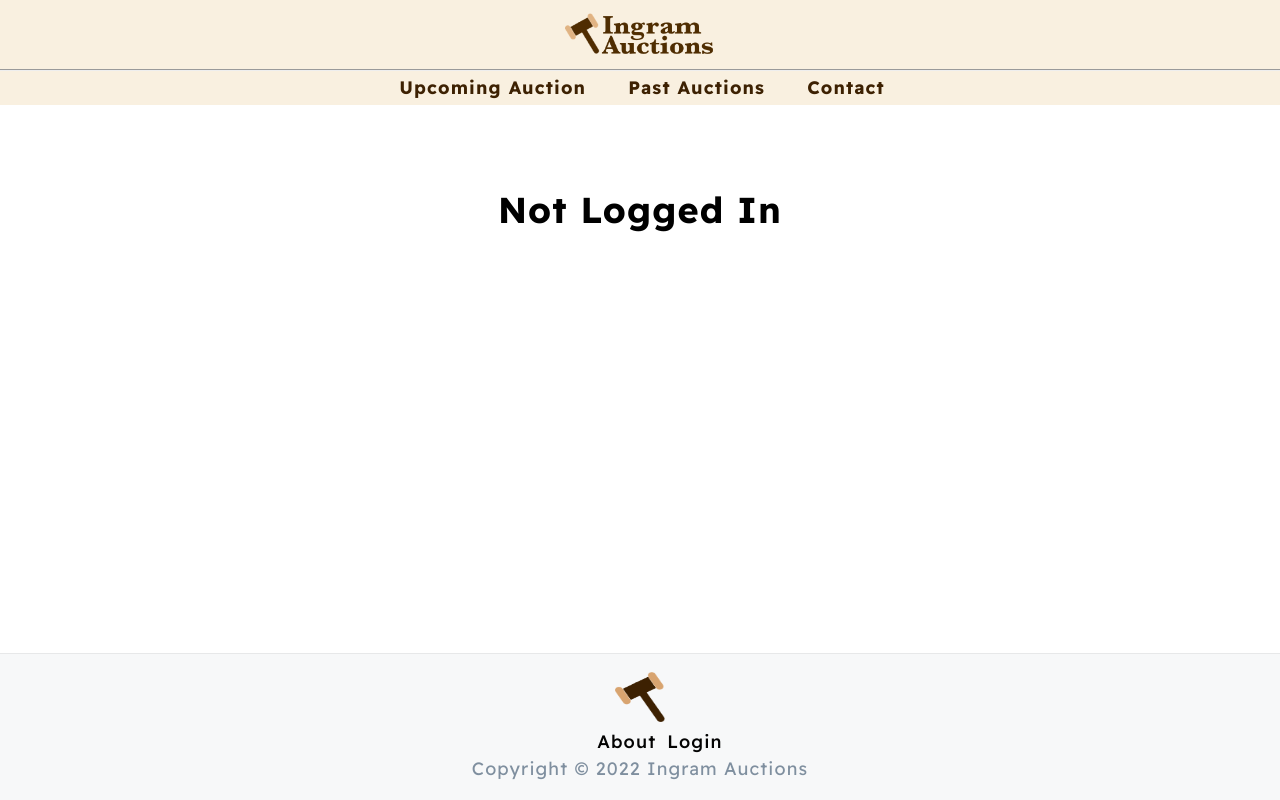
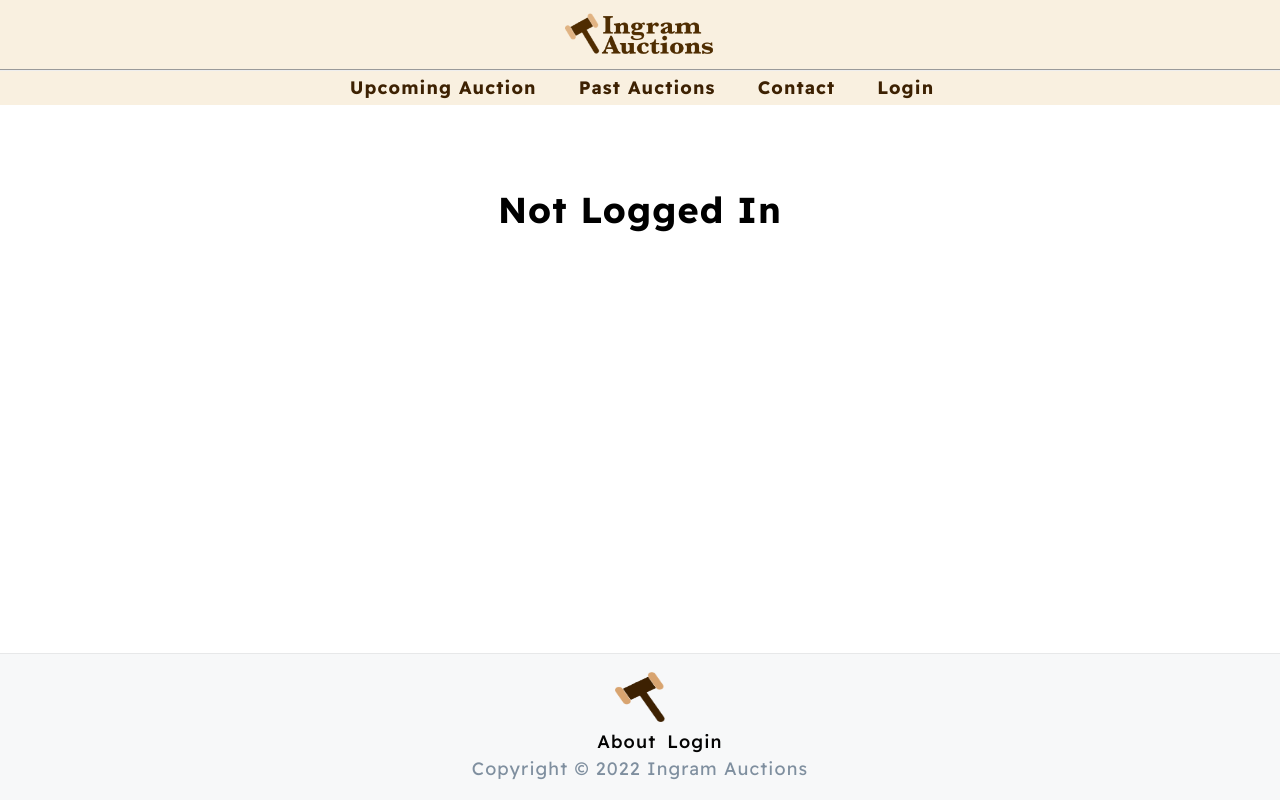
Before and after one commit to kazewaze/ingramauctions, a Next.js app: page / in a window 1280 px wide. Built offline with nearby package versions, Linux system fonts and the light colour scheme; no server answers.

Commit message:
here we go again

```diff
--- a/components/_common/header.js
+++ b/components/_common/header.js
@@ -20,17 +20,26 @@ function MenuButton() {
   )
 }
 
-function MobileMenu() {
+function MobileMenu({ loggedIn }) {
   return (
     <div id={styles.mobileMenu}>
       <ul className={styles.mobileMenuInner}>
         { links }
+        { loggedIn ? (
+            <li key={"LogoutKey"}>
+              <Link href="/api/auth/logout">Logout</Link>
+            </li>
+            ) : (
+              <li key={"LoginKey"}>
+                <Link href="/api/auth/login">Login</Link>
+              </li>
+          )}
       </ul>
     </div>
   )
 }
 
-export default function Header() {
+export default function Header({ loggedIn }) {
   return (
       <header className={styles.header}>
         <nav className={styles.nav}>
@@ -44,6 +53,15 @@ export default function Header() {
           <hr className={styles.hLine}/>
           <ul className={styles.links}>
             { links }
+            { loggedIn ? (
+            <li key={"LogoutKey"}>
+              <Link href="/api/auth/logout">Logout</Link>
+            </li>
+            ) : (
+              <li key={"LoginKey"}>
+                <Link href="/api/auth/login">Login</Link>
+              </li>
+          )}
           </ul>
           <MenuButton />
           <MobileMenu />
```
